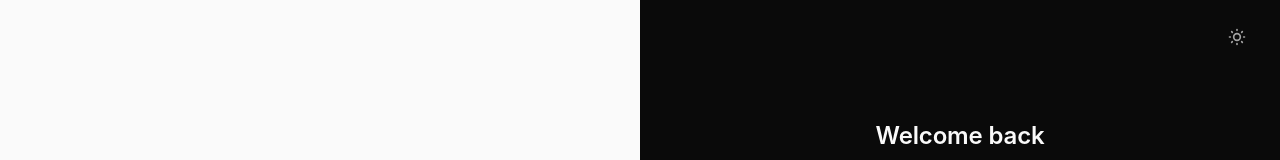
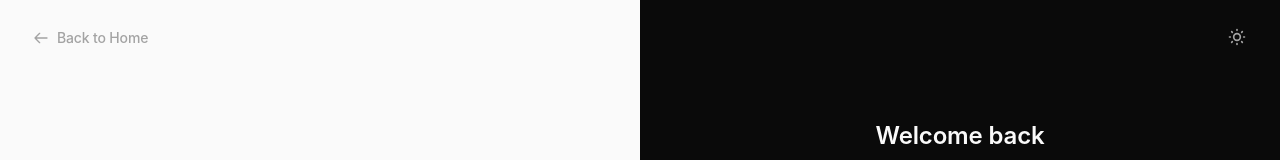
Before and after one commit to SoftwareSushi/falcon-alerts, a React (Vite) app: page /sanction-watch/login in a window 1280 px wide. Shown: the top 160 px of the page. Built offline with nearby package versions, Linux system fonts and the light colour scheme.

Commit message:
feat: add navigation buttons to Dashboard and Login components for improved user experience

```diff
--- a/src/components/Dashboard.tsx
+++ b/src/components/Dashboard.tsx
@@ -66,7 +66,11 @@ export default function Dashboard({ onLogout }: DashboardProps) {
 			>
 				<div className="max-w-7xl mx-auto px-6 py-4">
 					<div className="flex items-center justify-between">
-						<div className="flex items-center space-x-3">
+						<button
+							onClick={() => navigate('/')}
+							className="flex items-center space-x-3 hover:opacity-80 transition-opacity"
+							title="Back to home"
+						>
 							<div
 								className="w-8 h-8 rounded-lg flex items-center justify-center"
 								style={{ backgroundColor: 'var(--text-primary)' }}
@@ -92,7 +96,7 @@ export default function Dashboard({ onLogout }: DashboardProps) {
 							>
 								Sanction Watch
 							</h1>
-						</div>
+						</button>
 						<div className="flex items-center space-x-2">
 							<ThemeToggle />
 							<button
--- a/src/components/Login.tsx
+++ b/src/components/Login.tsx
@@ -23,6 +23,29 @@ export default function Login({ onLogin }: LoginProps) {
 			className="min-h-screen flex relative"
 			style={{ backgroundColor: 'var(--bg-primary)' }}
 		>
+			{/* Navigation */}
+			<div className="absolute top-4 left-4 z-10">
+				<button
+					onClick={() => navigate('/')}
+					className="btn btn-ghost btn-sm"
+					title="Back to home"
+				>
+					<svg
+						className="w-4 h-4 mr-2"
+						fill="none"
+						viewBox="0 0 24 24"
+						stroke="currentColor"
+					>
+						<path
+							strokeLinecap="round"
+							strokeLinejoin="round"
+							strokeWidth={2}
+							d="M10 19l-7-7m0 0l7-7m-7 7h18"
+						/>
+					</svg>
+					Back to Home
+				</button>
+			</div>
 			{/* Theme Toggle */}
 			<div className="absolute top-4 right-4 z-10">
 				<ThemeToggle />
```
